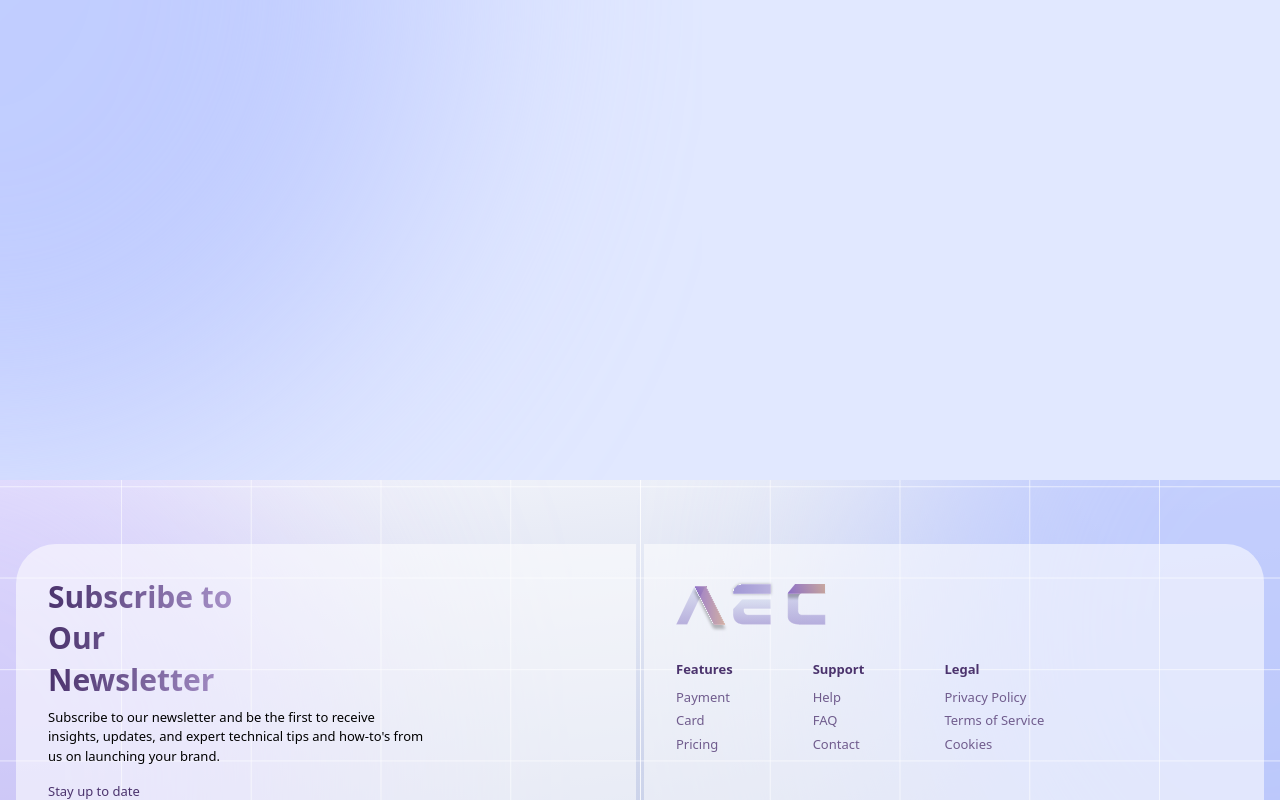
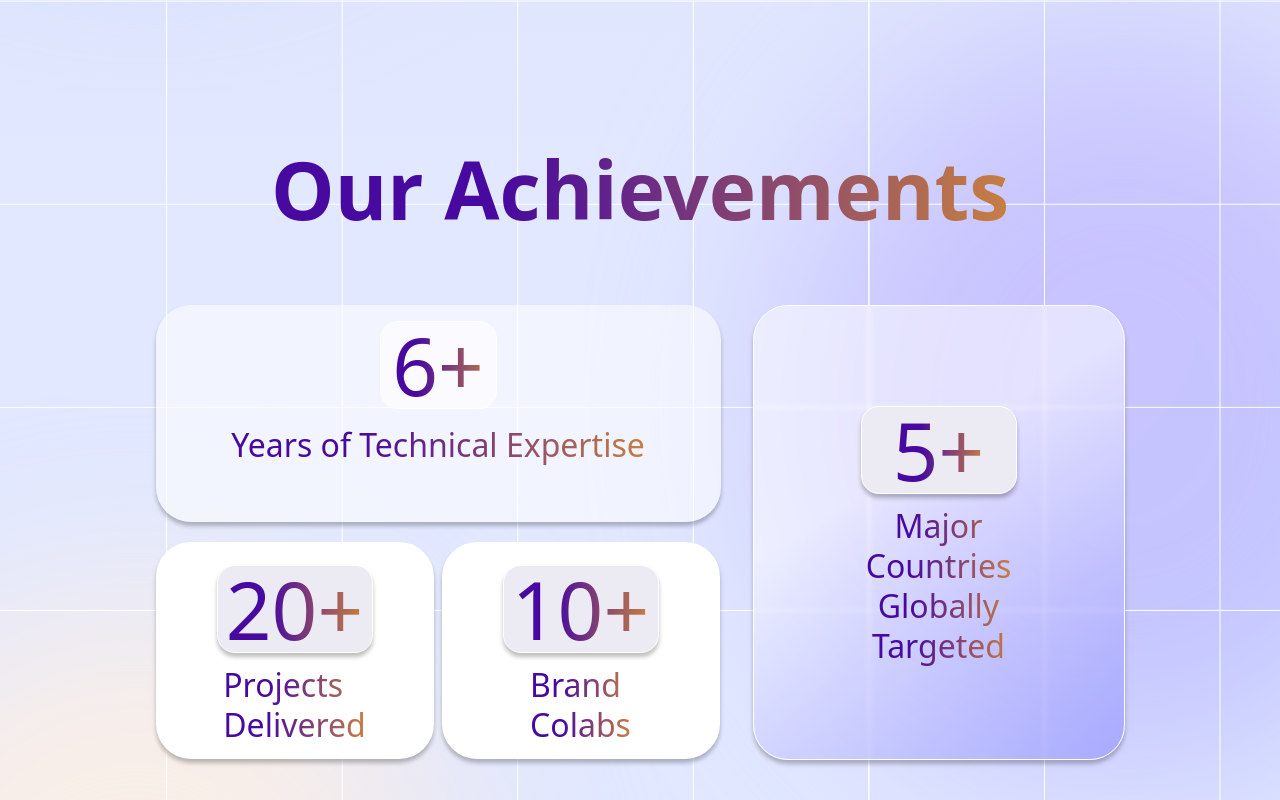
Before and after one commit to Pal-Yogesh/aec-horizon, a Next.js app: page /about in a window 1280 px wide. Shown: the part 1520-2320 px from the top of the page. Built offline with nearby package versions, Linux system fonts and the light colour scheme.

Commit message:
our achievement

```diff
--- a/app/about/page.js
+++ b/app/about/page.js
@@ -1,6 +1,7 @@
-import AboutUs from "../../components/AboutUs";
+import AboutUs from "../../components/AboutUS/AboutUs";
 import React from "react";
 import HeroDot from "@/components/HeroDot";
+import OurAchievement from "@/components/AboutUS/OurAchievement";
 
 const page = () => {
   return (
@@ -21,6 +22,7 @@ const page = () => {
               </div>
             </div> */}
                 <AboutUs />
+                {/* <OurAchievement /> */}
 
     </>
   );
--- a/components/AboutUs.jsx
+++ b/components/AboutUS/AboutUs.jsx
@@ -131,6 +131,7 @@
 "use client";
 import { ArrowRight, ChevronLeft, ChevronRight } from "lucide-react";
 import React, { useState } from "react";
+import OurAchievement from "./OurAchievement";
 
 const AboutUs = () => {
   const [currentIndex, setCurrentIndex] = useState(0);
@@ -175,7 +176,7 @@ const AboutUs = () => {
 
   return (
     <div>
-        <div className="bg-[url('/aboutus.svg')] bg-cover bg-center h-[250vh] w-full">
+        <div className="bg-[url('/about.svg')] bg-cover bg-center h-[310vh] w-full">
         <div>
           <div className="text-center pt-52">
             <h2 className="font-medium text-[80px] text-[#4B336D]">About</h2>
@@ -323,6 +324,8 @@ const AboutUs = () => {
             </div>
           </div>
         </div>
+
+        <OurAchievement />
       </div>
     </div>
   );
--- /dev/null
+++ b/components/AboutUS/OurAchievement.jsx
@@ -0,0 +1,113 @@
+import React from "react";
+
+const OurAchievement = () => {
+  return (
+    <div className="">
+        <div className="flex justify-center items-center pt-40">
+
+      <span className="text-[80px] gradient-text-about font-semibold">
+        Our Achievements
+      </span>
+        </div>
+      <div className="flex justify-center items-center gap-8  pt-14">
+        <div>
+          <div
+            className="bg-[#FFFFFF90] w-[565px] h-[217px] rounded-[35px] "
+            style={{
+              boxShadow: "0px 4px 4px 0px #00000040",
+            }}
+          >
+            <div className="flex justify-center items-center flex-col pt-4">
+              <div className="bg-[#FBFAFF] border-[1px] border-white rounded-[18px] flex justify-center items-center w-[117px] h-[88px]">
+                <p className="text-[80px] gradient-text-about font-medium w-32 text-center">
+                  6+
+                </p>
+              </div>
+              <span className="gradient-text-about text-[32px] font-medium pt-3">
+                Years of Technical Expertise
+              </span>
+            </div>
+          </div>
+
+          <div className="flex items-center gap-2 pt-5">
+            <div
+              className="w-[278px] h-[217px] bg-[#FFFFFF] border-[6px] border-white rounded-[35px] flex justify-center items-center flex-col pt-2"
+              style={{
+                boxShadow: "0px 4px 4px 0px #00000040",
+              }}
+            >
+              <div
+                className="bg-[#ECEAF3] border-[1px] border-white rounded-[18px] flex justify-center items-center w-[156px] h-[88px] "
+                style={{
+                  boxShadow: "0px 4px 4px 0px #00000040",
+                }}
+              >
+                <p className="text-[80px] gradient-text-about font-medium text-center ">
+                  20+
+                </p>
+              </div>
+              <p className="gradient-text-about text-[32px] font-medium pt-3 leading-tight">
+                <span className="leading-tight">
+                  Projects <br /> Delivered{" "}
+                </span>
+              </p>{" "}
+            </div>
+
+            <div
+              className="w-[278px] h-[217px] bg-[#FFFFFF] border-[6px] border-white rounded-[35px] flex justify-center items-center flex-col pt-2"
+              style={{
+                boxShadow: "0px 4px 4px 0px #00000040",
+              }}
+            >
+              <div
+                className="bg-[#ECEAF3] border-[1px] border-white rounded-[18px] flex justify-center items-center w-[156px] h-[88px] "
+                style={{
+                  boxShadow: "0px 4px 4px 0px #00000040",
+                }}
+              >
+                <p className="text-[80px] gradient-text-about font-medium text-center ">
+                  10+
+                </p>
+              </div>
+              <p className="gradient-text-about text-[32px] font-medium pt-3 leading-tight">
+                <span className="leading-tight">
+                  Brand  <br /> Colabs{" "}
+                </span>
+              </p>{" "}
+            </div>
+          </div>
+        </div>
+
+        <div
+          className="w-[372px] h-[455px] backdrop-blur-[2px] border-[1px] border-white rounded-[35px] flex justify-center items-center flex-col pt-2"
+          style={{
+            background:
+              "linear-gradient(148.64deg, rgba(255, 255, 255, 0.5) 37.25%, rgba(114, 114, 255, 0.5) 106.66%)",
+            boxShadow: "0px 4px 4px 0px #00000040",
+          }}
+        >
+          {/* Inner box */}
+          <div
+            className="bg-[#ECEAF3] border border-white rounded-[18px] flex justify-center items-center w-[156px] h-[88px]"
+            style={{
+              boxShadow: "0px 4px 4px 0px #00000040",
+            }}
+          >
+            <p className="text-[80px] gradient-text-about font-medium text-center">
+              5+
+            </p>
+          </div>
+
+          {/* Text */}
+          <p className="gradient-text-about text-[32px] font-medium pt-3 leading-tight text-center">
+            <span className="leading-tight">
+              Major <br /> Countries <br /> Globally <br /> Targeted
+            </span>
+          </p>
+        </div>
+      </div>
+    </div>
+  );
+};
+
+export default OurAchievement;
```
Also changed, not shown: public/about.svg (added).
